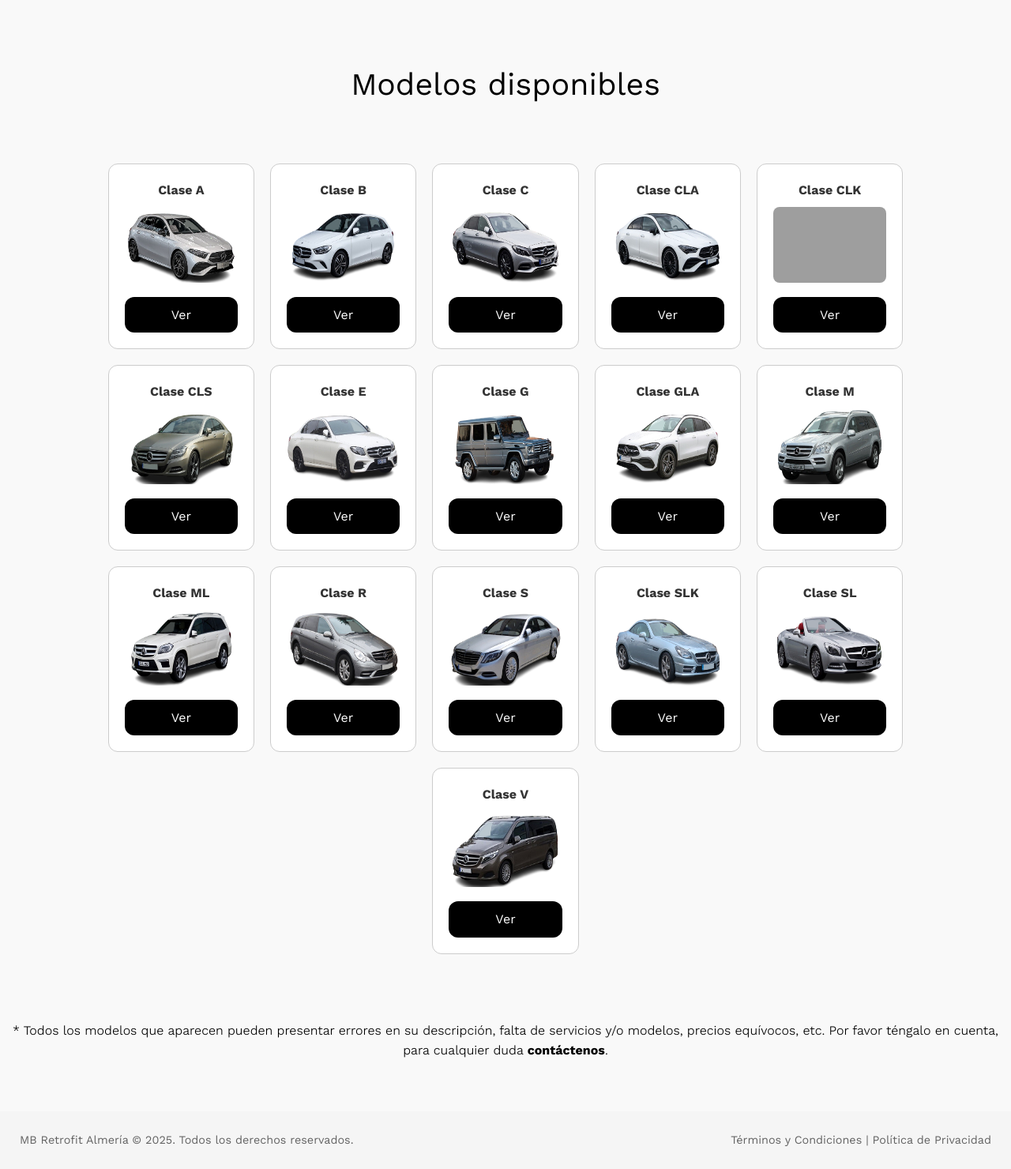
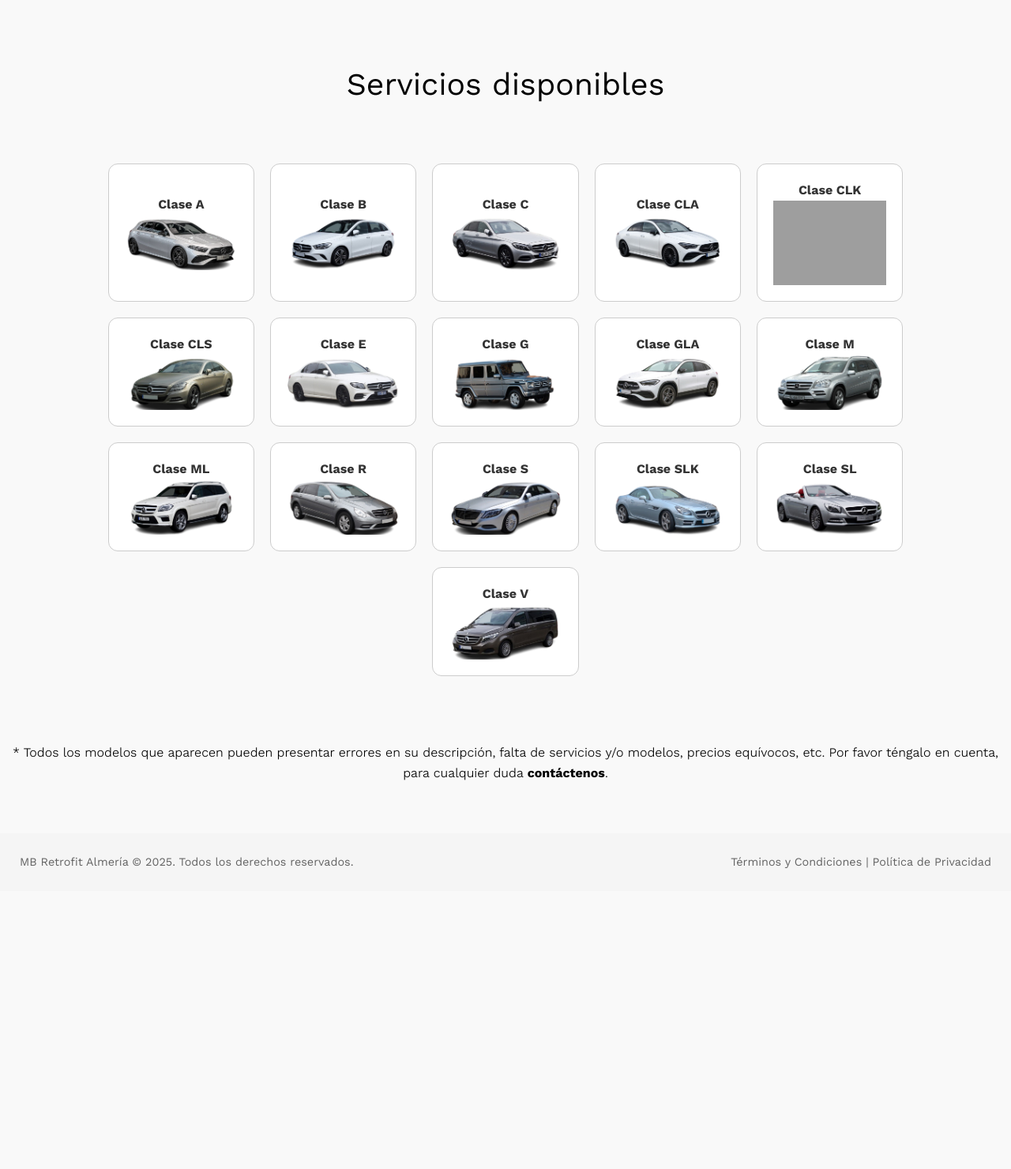
Before and after one commit to miguelpb97/MBR-Web-Public, a PHP site: page /servicios.php in a window 1280 px wide. Shown: the part 104-1584 px from the top of the page at 79% size. After the commit the page ends 1203 px from the top, so only its background shows below. Run offline with PHP 8.4, Linux system fonts and the light colour scheme; grey boxes are pictures that could not be loaded.

Commit message:
Mejoras visuales

```diff
--- a/views/privacy_policy-view.html
+++ b/views/privacy_policy-view.html
@@ -89,9 +89,9 @@
         </span>
       </div>
       <div class="terms-and-privacy-links-block">
-        <a class="footer-link" href="terminos_condiciones.php">Términos y Condiciones</a>
+        <a class="footer-link" href="terminos_condiciones.php"><span>Términos y Condiciones</span></a>
         <span class="footer-separator">|</span>
-        <a class="footer-link" href="politica_privacidad.php">Política de Privacidad</a>
+        <a class="footer-link" href="politica_privacidad.php"><span class="bolded">Política de Privacidad</span></a>
       </div>
     </div>
   </footer>
--- a/views/service_list-view.php
+++ b/views/service_list-view.php
@@ -57,7 +57,7 @@
 
     <main>
         <div class="container-services">
-            <h1 class="text-align-center heading-text model-header">Servicios para <?= $modelo['nombre'] ?> -
+            <h1 class="text-align-center heading-text model-header">Servicios para <?= $modelo['nombre'] ?>
                 <?= $anio ?>
             </h1>
             <div class="service-list-container">
--- a/views/services-view.php
+++ b/views/services-view.php
@@ -52,13 +52,14 @@
 
     <main>
         <div class="container-services">
-            <h1 class="text-align-center heading-text model-header">Modelos disponibles</h1>
+            <h1 class="text-align-center heading-text model-header">Servicios disponibles</h1>
             <div class="container-models">
                 <?php foreach ($MODELOS as $id => $modelo): ?>
                     <div class="model-block">
-                        <span class="service-block-tittle"><?= $modelo['nombre'] ?></span>
-                        <img src="./img/modelos/<?= $modelo['imagen'] ?>" alt="Modelo" loading="lazy">
-                        <a class="block-button-service" href="variantes_modelo.php?id=<?= $id ?>">Ver</a>
+                        <a href="variantes_modelo.php?id=<?= $id ?>">
+                            <span class="service-block-tittle"><?= $modelo['nombre'] ?></span>
+                            <img src="./img/modelos/<?= $modelo['imagen'] ?>" alt="Modelo" loading="lazy">
+                        </a>
                     </div>
                 <?php endforeach; ?>
             </div>
--- a/views/terms_conditions-view.html
+++ b/views/terms_conditions-view.html
@@ -82,9 +82,9 @@
         </span>
       </div>
       <div class="terms-and-privacy-links-block">
-        <a class="footer-link" href="terminos_condiciones.php">Términos y Condiciones</a>
+        <a class="footer-link" href="terminos_condiciones.php"><span class="bolded">Términos y Condiciones</span></a>
         <span class="footer-separator">|</span>
-        <a class="footer-link" href="politica_privacidad.php">Política de Privacidad</a>
+        <a class="footer-link" href="politica_privacidad.php"><span>Política de Privacidad</span></a>
       </div>
     </div>
   </footer>
```
Also changed, not shown: views/model_variants-view.php (+4 -4 lines).
